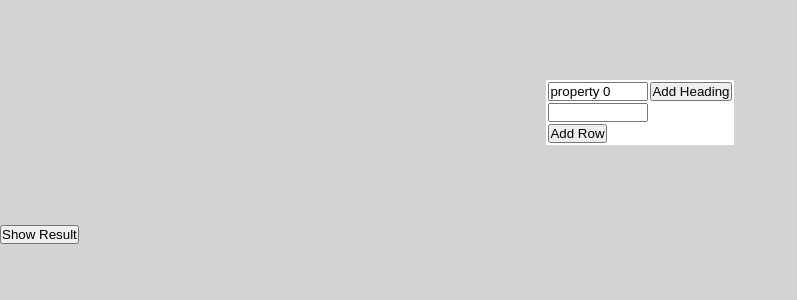
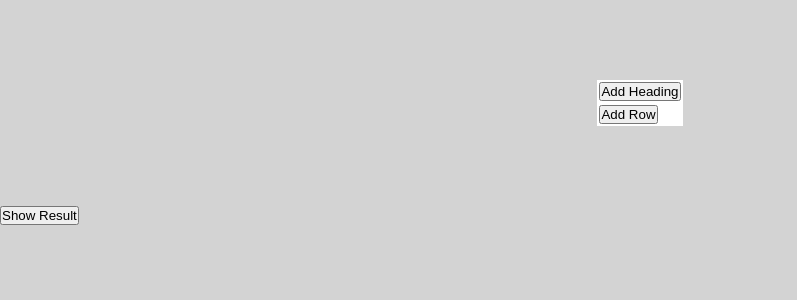
Before and after one commit to al-ptk/nosql-table, a React (Create React App) app: page / in a window 1280 px wide. Shown: the top 300 px of the page, without its empty margins (0-797 px from the left). Built offline with nearby package versions, Linux system fonts and the light colour scheme.

Commit message:
Clean up code for removing warnings

```diff
--- a/src/SchemaTable/NewSchemaTable.js
+++ b/src/SchemaTable/NewSchemaTable.js
@@ -2,34 +2,13 @@ import React from 'react';
 import HeadingRow from './HeadingRow';
 import TableData, { AddRowButton } from './TableData';
 import { StyledTable } from './SchemaTable.styled';
-import { useEffect } from 'react';
 
 export function SchemaTable({ headings, setHeadings, rows, setRows }) {
-  useEffect(() => {
-    if (!headings.length && rows.length === 1) {
-      addColumn();
-    }
-  }, []);
-
   function updateHeading(event, index) {
-    /**
-     * newValue refers to the new column heading
-     * oldValue refers to the column heading being replaced
-     */
-    const newValue = event.target.value;
-    const oldValue = headings[index];
-
     // Update headings list
     const newHeadings = [...headings];
-    newHeadings[index] = newValue;
+    newHeadings[index] = event.target.value;
     setHeadings(newHeadings);
-
-    // Update all objects on the rows list
-    const newRows = [...rows];
-    newRows.forEach((row) => {
-      const {newValue: oldValue, ...newObj} = row;
-      row = {newValue, ...newObj}
-    });
   }
 
   function updateCell(event, cellIndex, rowIndex) {
```
